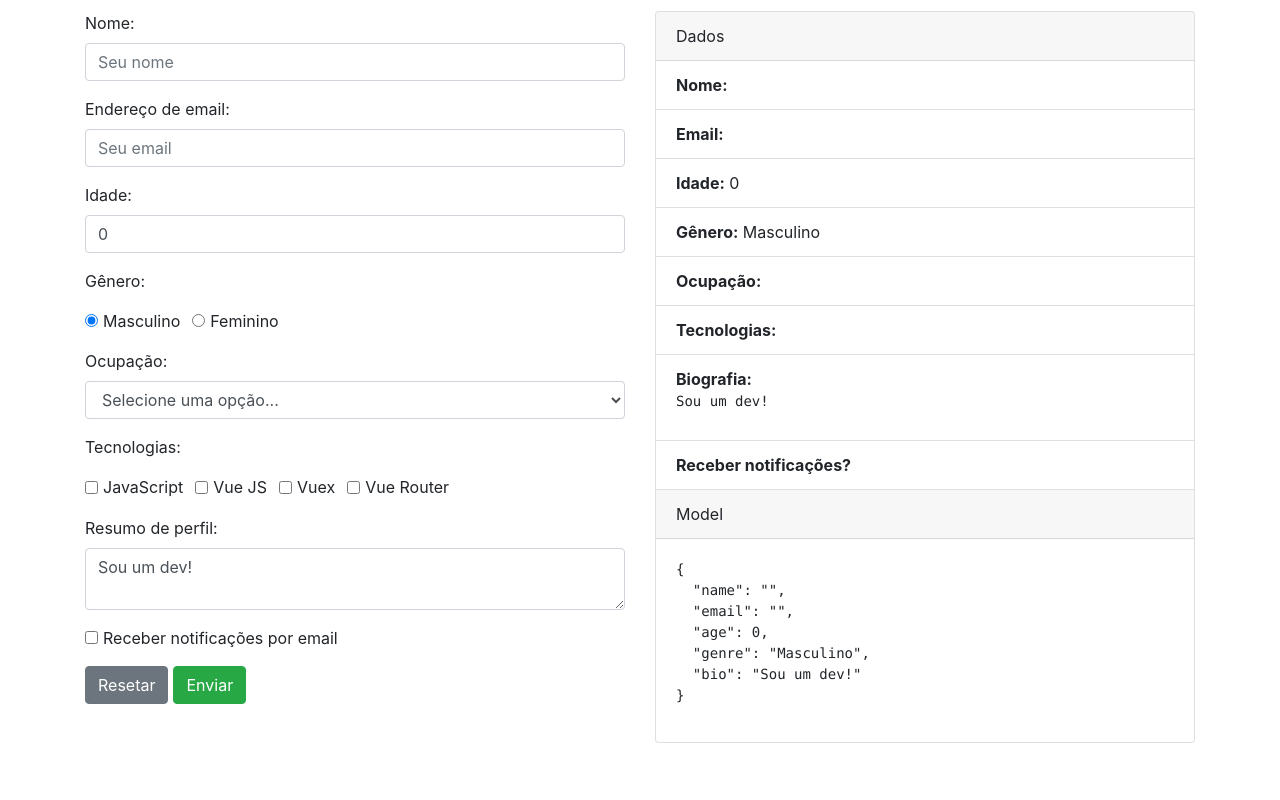
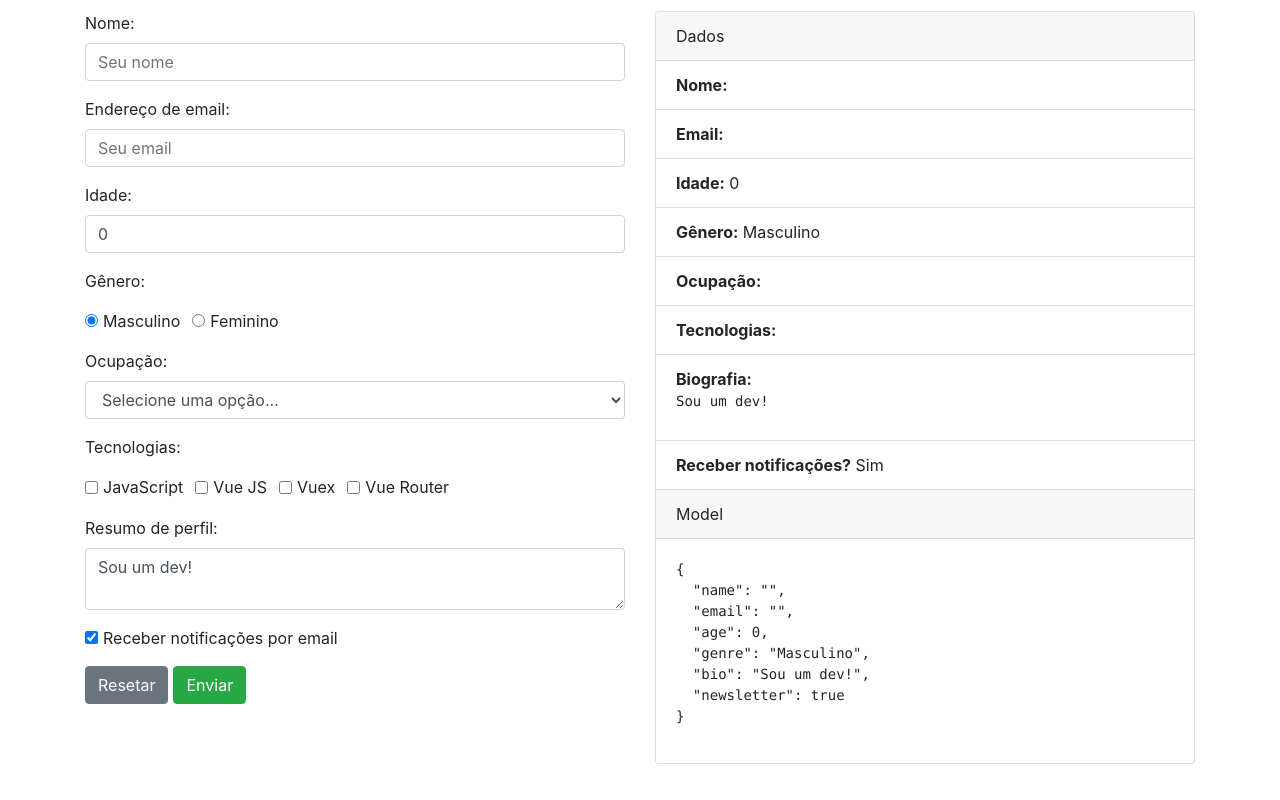
Before and after one commit to taironedias/vue-init, a Vue app in the folder with-docker/code/vue-formularios/: page / in a window 1280 px wide. Shown: the part 312-1112 px from the top of the page. Built offline with nearby package versions, Linux system fonts and the light colour scheme.

Commit message:
manipulando inputs do tipo checkbox

```diff
--- a/with-docker/code/vue-formularios/src/App.vue
+++ b/with-docker/code/vue-formularios/src/App.vue
@@ -117,7 +117,10 @@
             <div class="form-group">
 
               <div class="form-check form-check-inline">
-                <input type="checkbox" class="form-check-input">
+                <input
+                  type="checkbox"
+                  class="form-check-input"
+                  v-model="dev.newsletter">
                 <label class="form-check-label">Receber notificações por email</label>
               </div>
 
@@ -153,7 +156,7 @@
                 <!-- Porém, caso queira aplicar a quebras de linhas sem utilizar essa estilização do Bootstrap segue a estilização abaixo: -->
                 <!-- <div style="white-space: pre;">{{ dev.bio }}</div> -->
               </li>
-              <li class="list-group-item"><strong>Receber notificações?</strong> </li>
+              <li class="list-group-item"><strong>Receber notificações?</strong> {{ dev.newsletter ? 'Sim' : 'Não' }} </li>
             </ul>
 
             <div class="card-header">Model</div>
@@ -182,7 +185,8 @@ export default {
         email: '',
         age: 0,
         genre: 'Masculino',
-        bio: 'Sou um dev!'
+        bio: 'Sou um dev!',
+        newsletter: true
       }
     }
   }
```
